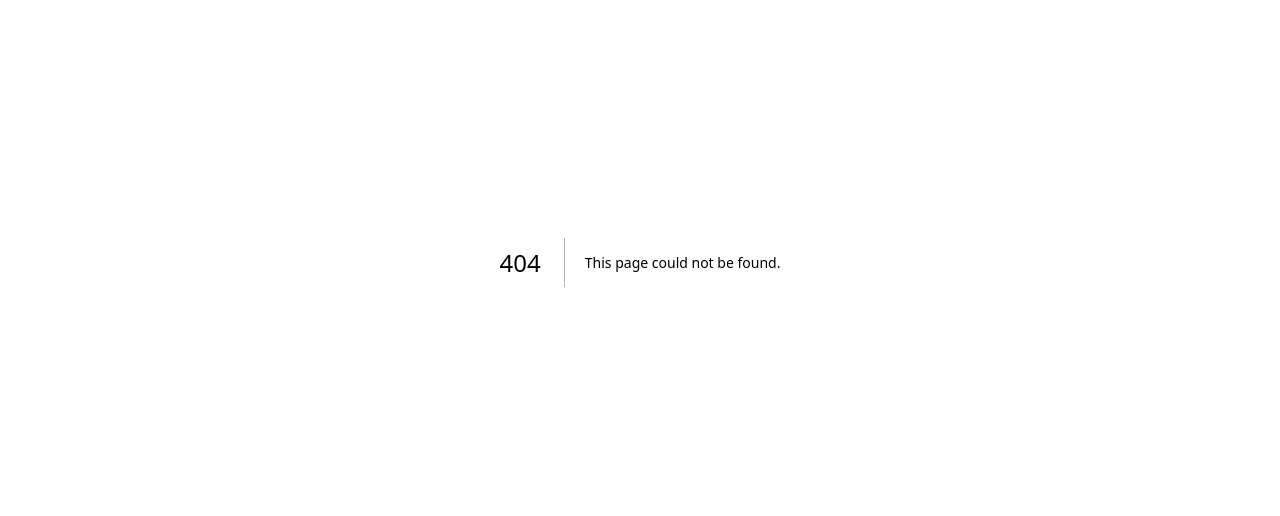
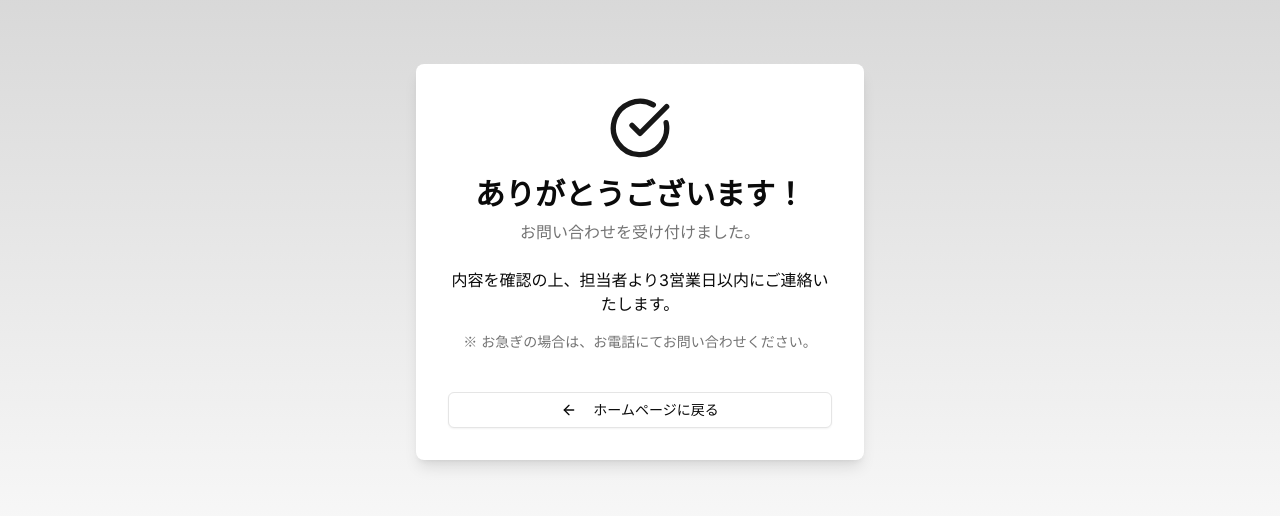
Before and after one commit to Kyohei-takiyama/sample-matching-app, a Next.js app in the folder frontend/: page /contact/completed in a window 1280 px wide. Before the commit this address had no page. Shown: the part 138-654 px from the top of the page. Built offline with nearby package versions, Linux system fonts and the light colour scheme.

Commit message:
お問い合わせ完了ページを追加し、リード作成後にリダイレクトする機能を実装。サーバー起動時の設定を修正し、環境変数に基づくポート設定を追加。
問い合わせ後にThanksページを表示させるようにする #13

```diff
--- /dev/null
+++ b/frontend/src/app/contact/completed/page.tsx
@@ -0,0 +1,40 @@
+"use client";
+
+import Link from "next/link";
+import { CheckCircle, ArrowLeft } from "lucide-react";
+import { Button } from "@/components/ui/button";
+import { useRouter } from "next/navigation";
+
+export default function ThanksPage() {
+  return (
+    <div className="min-h-screen bg-gradient-to-b from-primary/20 to-background flex items-center justify-center p-4">
+      <div className="max-w-md w-full bg-card text-card-foreground rounded-lg shadow-lg p-8 space-y-6 animate-in fade-in duration-700">
+        <div className="text-center space-y-2">
+          <CheckCircle className="w-16 h-16 text-primary mx-auto mb-4" />
+          <h1 className="text-3xl font-bold">ありがとうございます！</h1>
+          <p className="text-muted-foreground">
+            お問い合わせを受け付けました。
+          </p>
+        </div>
+        <div className="space-y-4 text-center">
+          <p>内容を確認の上、担当者より3営業日以内にご連絡いたします。</p>
+          <p className="text-sm text-muted-foreground">
+            ※ お急ぎの場合は、お電話にてお問い合わせください。
+          </p>
+        </div>
+        <div className="pt-4">
+          <Link href="/" passHref>
+            <Button
+              variant="outline"
+              className="w-full"
+              onClick={() => useRouter().push("/")}
+            >
+              <ArrowLeft className="mr-2 h-4 w-4" />
+              ホームページに戻る
+            </Button>
+          </Link>
+        </div>
+      </div>
+    </div>
+  );
+}
--- a/frontend/src/app/contact/page.tsx
+++ b/frontend/src/app/contact/page.tsx
@@ -7,11 +7,12 @@ import { Input } from "@/components/ui/input";
 import { Textarea } from "@/components/ui/textarea";
 import { Label } from "@/components/ui/label";
 import { Toaster } from "@/components/ui/toaster";
+import { useRouter } from "next/navigation";
+import { useToast } from "@/hooks/use-toast";
 
 import Header from "@/components/Header";
 import { createLead } from "../services/salesforceService";
 import { SalesforceLeadPayload } from "@/types/salesforce";
-import { useToast } from "@/hooks/use-toast";
 
 // Zod でフォームのスキーマを定義
 const contactSchema = z.object({
@@ -35,6 +36,7 @@ type ContactFormData = z.infer<typeof contactSchema>;
 
 export default function Contact() {
   const { toast } = useToast();
+  const router = useRouter();
 
   const [formData, setFormData] = useState<ContactFormData>({
     companyName: "",
@@ -98,10 +100,7 @@ export default function Contact() {
       };
       try {
         await createLead(payload);
-        toast({
-          title: "登録成功",
-          description: "ユーザー情報が正常に登録されました。",
-        });
+        router.push("/contact/completed");
       } catch (error) {
         console.error("Failed to create lead", error);
         toast({
```
